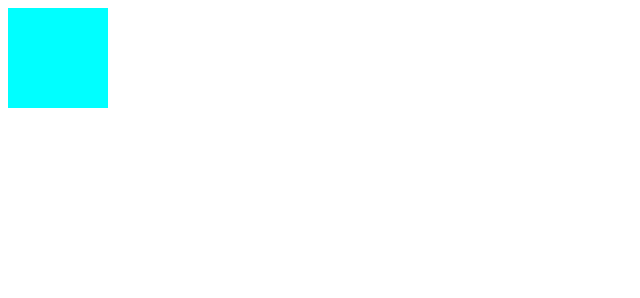
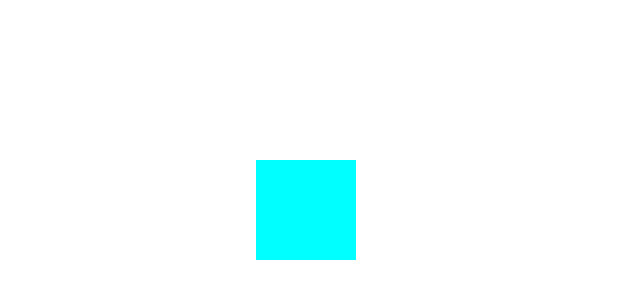
Before and after one commit to HarshRajMishra1995/codingNinjas, a plain HTML site: page webDevelopment/animation.html in a window 1280 px wide. Shown: the whole page, without its empty margins (0-640 px from the left). Drawn offline with Linux system fonts and the light colour scheme.

Commit message:
Added animation to circle

```diff
--- a/webDevelopment/animation.css
+++ b/webDevelopment/animation.css
@@ -1,5 +1,21 @@
 #div-1{
   height: 100px;
   width:100px;
+  position: absolute;
   background-color: aqua;
+  top:20%;
+  left:20%;
+  /* transform: rotate(120deg); */
+  /* transform: translate(500px,500px); */
+  /* transform: skewY(20deg); */
+  /* transition: 1s ease-in-out 1s; */
+  transition: 1s ease-in-out;
+  /* transition: 1s steps(10,end); */
 }
+
+#div-1:hover{
+  /* width: 400px;
+  height: 400px; */
+  transform: translate(400px) rotate(120deg) scale(0.5,0.5);
+  border-radius: 50%;
+}
```
